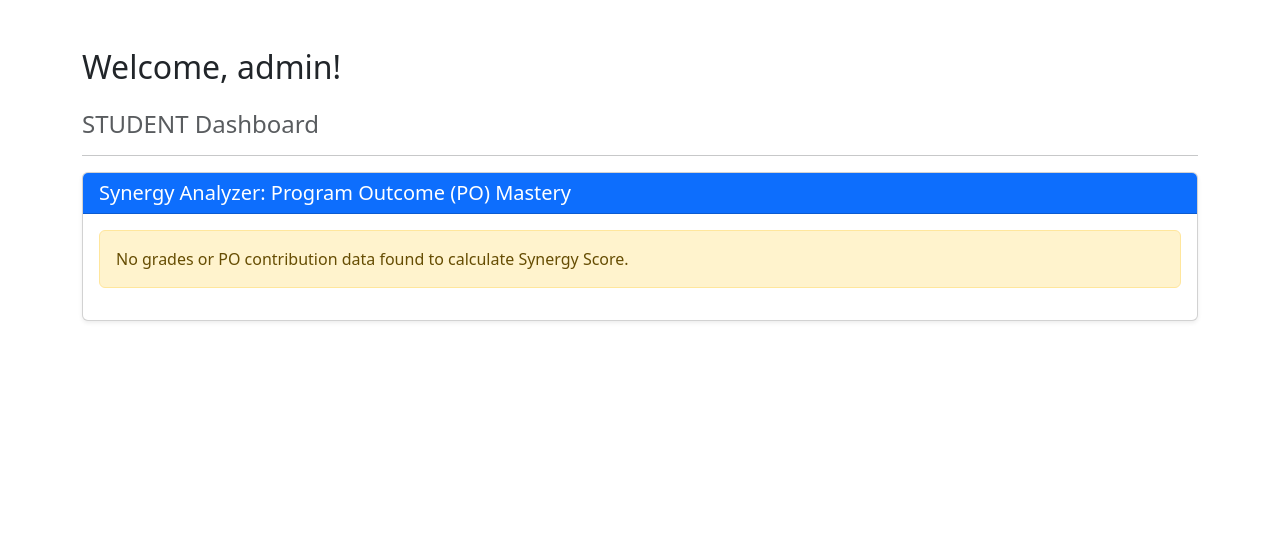
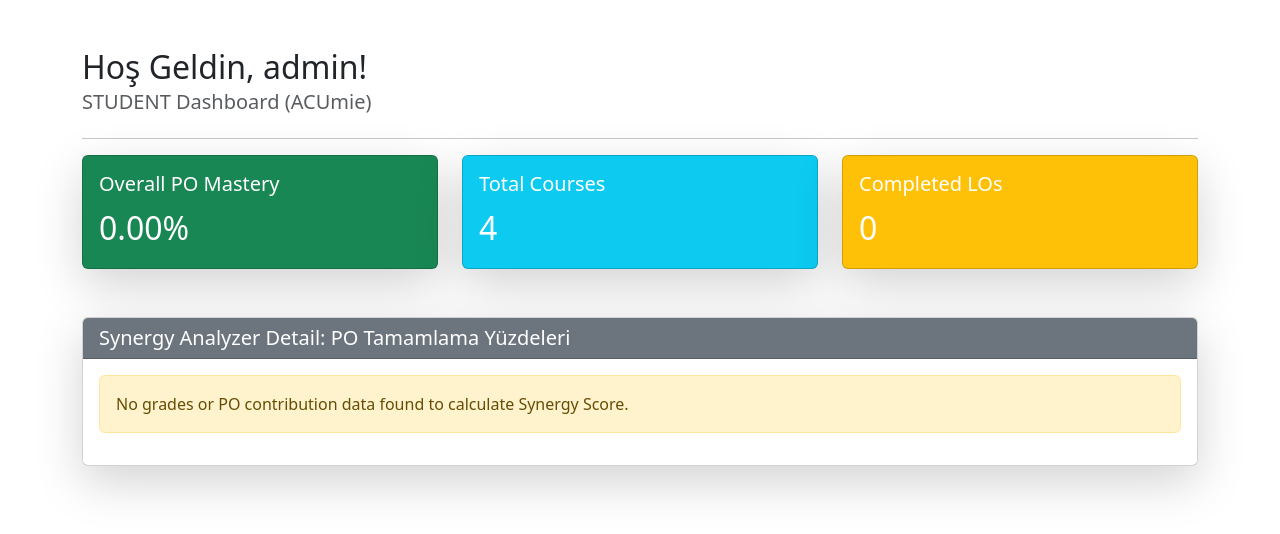
Before and after one commit to Mirket07/Acumie, a Django app: page /grades/dashboard/ in a window 1280 px wide. Shown: the part 56-590 px from the top of the page. Run offline with Django 5.2, Linux system fonts and the light colour scheme; a user stored in the database is signed in; data that the repository does not hold is empty.

Commit message:
UI düzenlemesi

```diff
--- a/grades/templates/grades/dashboard.html
+++ b/grades/templates/grades/dashboard.html
@@ -1,32 +1,65 @@
 {% extends "base.html" %}
 {% load static %}
 
-{% block title %}Dashboard - Synergy Analyzer{% endblock %}
+{% block title %}STUDENT Dashboard - ACUmie{% endblock %}
 
 {% block content %}
 <div class="container mt-5">
-    <h2 class="mb-4">Welcome, {{ user_name }}!</h2>
-    <h4 class="text-muted">{{ user_role }} Dashboard</h4>
-
+    <h2 class="mb-1">Hoş Geldin, {{ user_name }}!</h2>
+    <h5 class="text-muted mb-4">STUDENT Dashboard (ACUmie)</h5>
     <hr>
 
     {% if is_student %}
-        <div class="card shadow-sm mb-4">
-            <div class="card-header bg-primary text-white">
-                <h5 class="mb-0">Synergy Analyzer: Program Outcome (PO) Mastery</h5>
+
+        <div class="row mb-5">
+            <div class="col-md-4">
+                <div class="card text-white bg-success shadow-lg">
+                    <div class="card-body">
+                        <h5 class="card-title"><i class="bi bi-bar-chart-fill"></i> Overall PO Mastery</h5>
+                        <p class="card-text fs-2">
+                            {% if average_po_score and average_po_score != "N/A" %}
+                                {{ average_po_score }}%
+                            {% else %}
+                                0.00%
+                            {% endif %}
+                        </p>
+                    </div>
+                </div>
+            </div>
+
+            <div class="col-md-4">
+                <div class="card text-white bg-info shadow-lg">
+                    <div class="card-body">
+                        <h5 class="card-title"><i class="bi bi-journals"></i> Total Courses</h5>
+                        <p class="card-text fs-2">4</p>
+                    </div>
+                </div>
+            </div>
+
+            <div class="col-md-4">
+                <div class="card text-white bg-warning shadow-lg">
+                    <div class="card-body">
+                        <h5 class="card-title"><i class="bi bi-check-circle-fill"></i> Completed LOs</h5>
+                        <p class="card-text fs-2">0</p>
+                    </div>
+                </div>
+            </div>
+        </div>
+
+        <div class="card shadow-lg mb-4">
+            <div class="card-header bg-secondary text-white">
+                <h5 class="mb-0">Synergy Analyzer Detail: PO Tamamlama Yüzdeleri</h5>
             </div>
             <div class="card-body">
                 {% if info_message %}
                     <div class="alert alert-warning">{{ info_message }}</div>
                 {% elif po_scores %}
-                    <p class="lead">Your Overall Program Mastery Score: <strong>{{ average_po_score }}%</strong></p>
-
                     <table class="table table-striped table-hover">
-                        <thead class="table-dark">
+                        <thead class="table-light">
                             <tr>
-                                <th>PO Code</th>
-                                <th>Mastery Score (%)</th>
-                                <th>Status</th>
+                                <th>PO Kodu</th>
+                                <th>Tamamlama Skoru (%)</th>
+                                <th>Durum</th>
                             </tr>
                         </thead>
                         <tbody>
@@ -36,11 +69,11 @@
                                 <td>{{ score|floatformat:2 }}%</td>
                                 <td>
                                     {% if score >= 80 %}
-                                        <span class="badge bg-success">Excellent</span>
+                                        <span class="badge bg-success">Çok İyi</span>
                                     {% elif score >= 60 %}
-                                        <span class="badge bg-warning text-dark">Good</span>
+                                        <span class="badge bg-warning text-dark">İyi</span>
                                     {% else %}
-                                        <span class="badge bg-danger">Needs Improvement</span>
+                                        <span class="badge bg-danger">Geliştirilmeli</span>
                                     {% endif %}
                                 </td>
                             </tr>
@@ -48,15 +81,13 @@
                         </tbody>
                     </table>
                 {% else %}
-                    <p class="text-info">Data calculation is pending or no grades have been entered yet.</p>
+                    <p class="text-info">Hesaplama verisi bulunamadı. Lütfen not girişlerini kontrol edin.</p>
                 {% endif %}
             </div>
         </div>
 
-    {% elif is_instructor %}
-        <div class="alert alert-info">{{ message }}</div>
-    {% elif is_dept_head %}
-         <div class="alert alert-info">{{ message }}</div>
+    {% else %}
+        <div class="alert alert-info">Bu rol için gösterge tablosu henüz geliştirilmedi.</div>
     {% endif %}
 
 </div>
```
